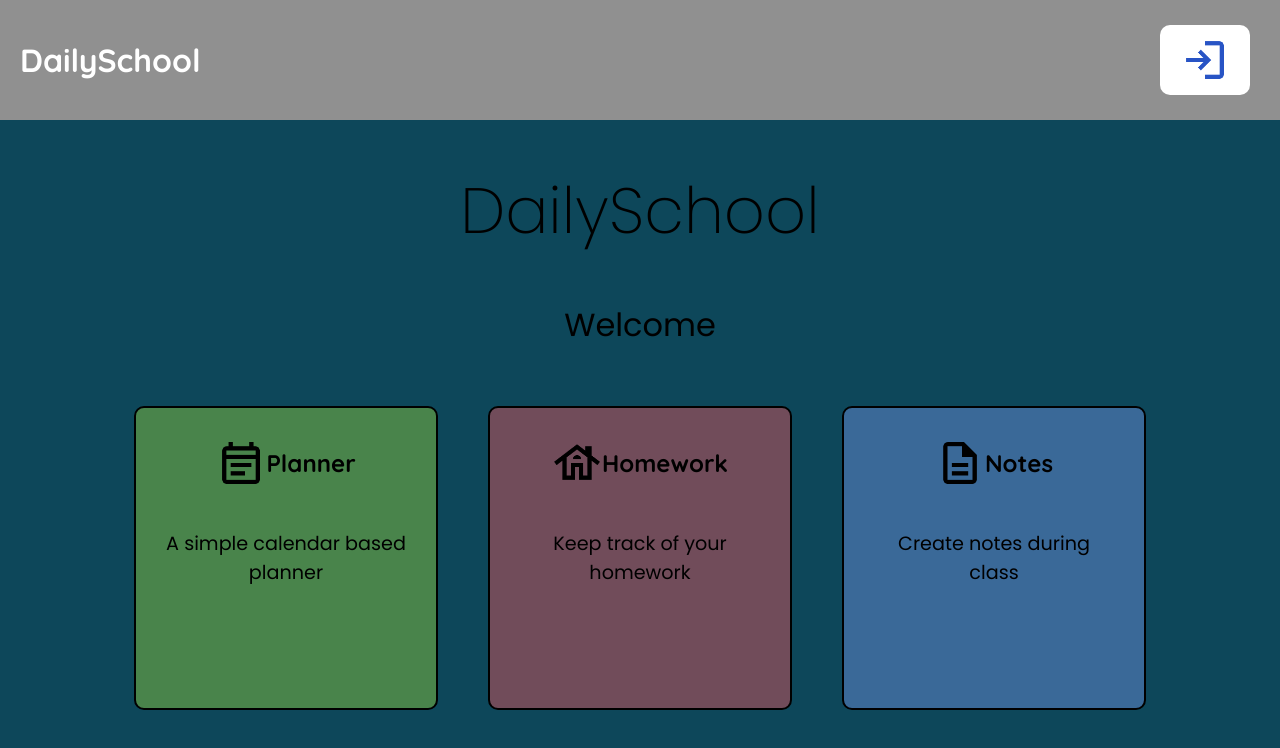
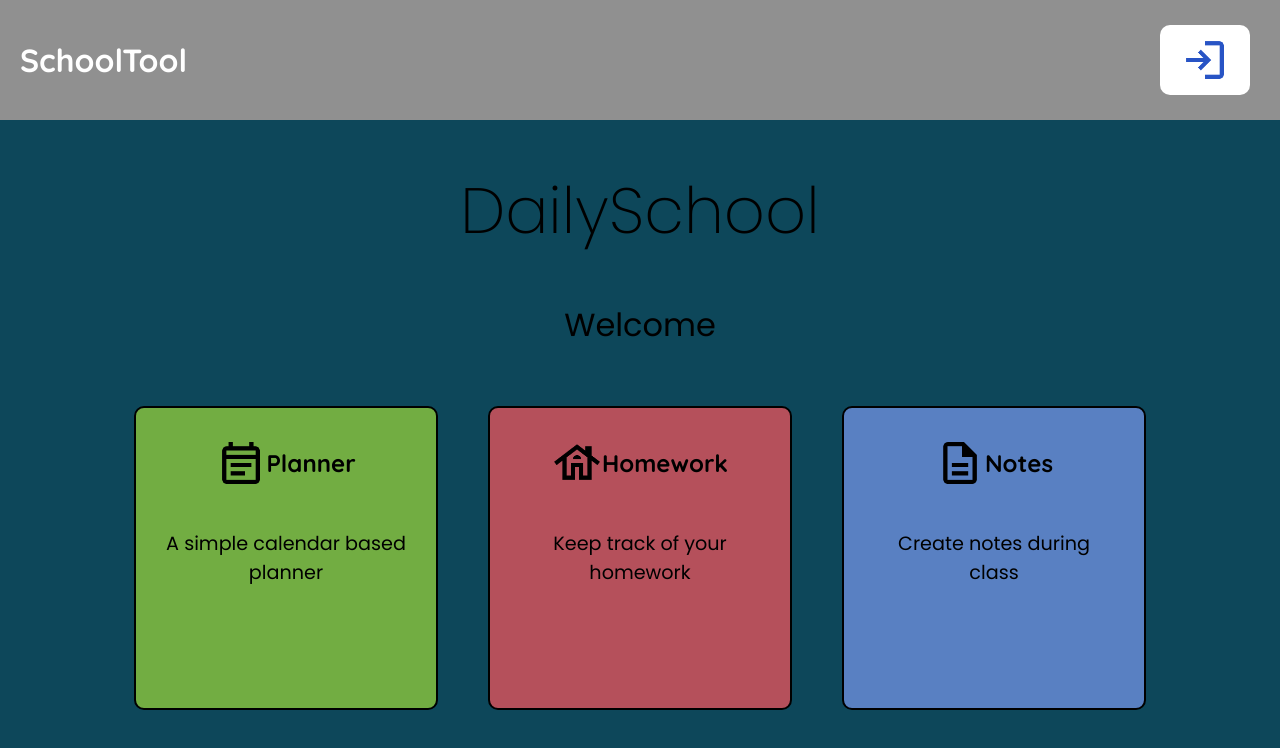
Before and after one commit to MonkyMars/DailySchool, a Next.js app: page /overview in a window 1280 px wide. Shown: the top 748 px of the page. Built offline with nearby package versions, Linux system fonts and the light colour scheme.

Commit message:
changed project title

```diff
--- a/components/Nav.jsx
+++ b/components/Nav.jsx
@@ -35,7 +35,7 @@ export default function Nav({page}) {
 const NavDesktop = () => {
   return (
     <nav className={styles.Nav}>
-      <h1>DailySchool</h1>
+      <h1>SchoolTool</h1>
     </nav>
   );
 }
@@ -43,7 +43,7 @@ const NavDesktop = () => {
 const NavPhone = () => {
   return (
     <nav className={styles.Nav}>
-      <h1>DailySchool</h1>
+      <h1>SchoolTool</h1>
     </nav>
   );
 }
--- a/pages/overview.jsx
+++ b/pages/overview.jsx
@@ -4,17 +4,18 @@ import Image from 'next/image';
 export default function Overview() {
 
 const tools = [
-  {title: 'Planner', href: '/school/planner', icon: '/planner.png', desciption: 'A simple calendar based planner', color: '#72ad4299'},
-  {title: 'Homework', href: '/school/homework', icon: '/homework.png', desciption: 'Keep track of your homework', color: '#b5505b99'},
-  {title: 'Notes', href: '/school/notes', icon: '/notes.png', desciption: 'Create notes during class', color: '#5980c299'},
+  {title: 'Planner', href: '/school/planner', icon: '/planner.png', desciption: 'A simple calendar based planner', color: '#72ad42'},
+  {title: 'Homework', href: '/school/homework', icon: '/homework.png', desciption: 'Keep track of your homework', color: '#b5505b'},
+  {title: 'Notes', href: '/school/notes', icon: '/notes.png', desciption: 'Create notes during class', color: '#5980c2'},
 ]
+const user = localStorage.getItem('user');
 
 return(
   <>
   <Nav/>
     <header className={styles.header}>
       <h1>DailySchool</h1>
-      <p>Welcome</p>
+      <p>Welcome {user && user.email}</p>
     </header>
     <main className={styles.Main}>
       {tools.map((tool, index) => {
```
Also changed, not shown: pages/index.tsx (+5 -2 lines).
